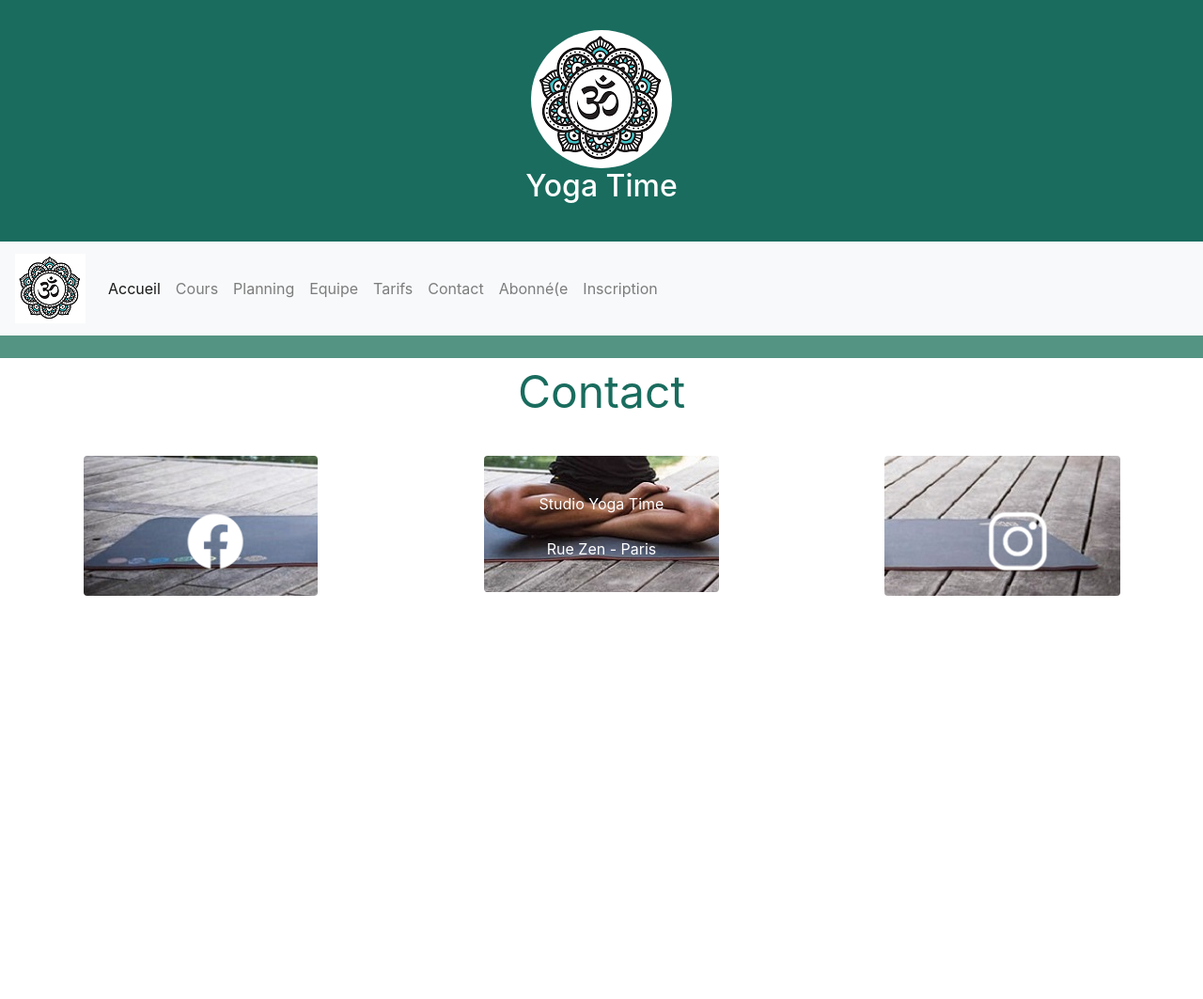
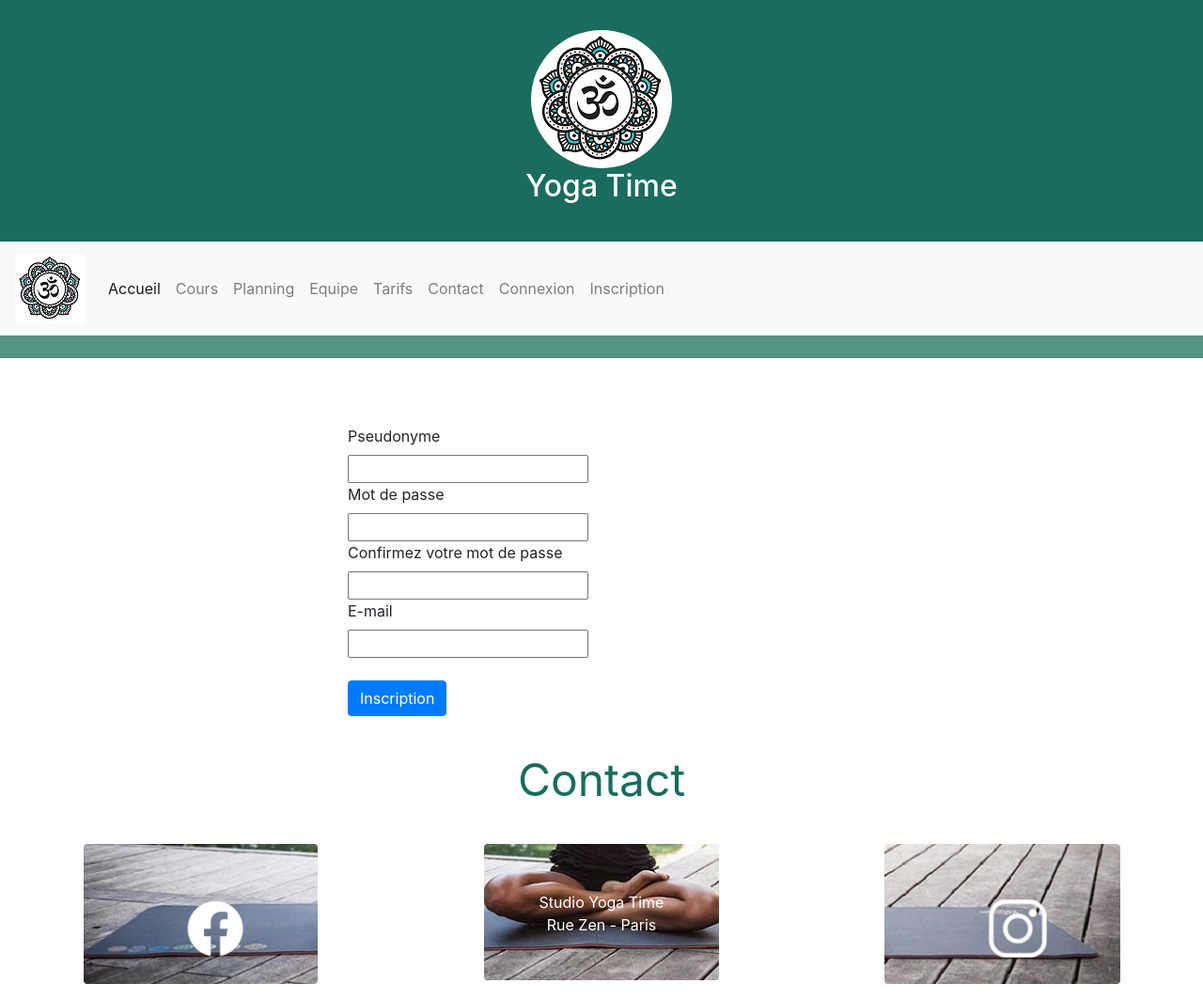
Before and after one commit to Evabas/projetYogaTime, a PHP site: page /index.php?p=registration in a window 1280 px wide. Shown: the whole page at 94% size. Before the commit the page ends 634 px from the top, so only its background shows below. Run offline with PHP 8.4, Linux system fonts and the light colour scheme.

Commit message:
Add files via upload

```diff
--- a/templates/base.html.twig
+++ b/templates/base.html.twig
@@ -1,7 +1,3 @@
-<?php
-session_start();
-?>
-
 <!DOCTYPE html>
 <html lang="fr">
 <head>
@@ -21,7 +17,6 @@ session_start();
           <h2>Yoga Time</h2>
     </div>
         <div class="barreNav"></div>
-        </div>
   <nav class="navbar navbar-expand-md navbar-light bg-light">
     <a class="navbar-brand" href="index.php?p=home"><img src="./public/images/logo2.png" alt="petit logo"></a>
     <button class="navbar-toggler" type="button" data-toggle="collapse" data-target="#navbarSupportedContent" aria-controls="navbarSupportedContent" aria-expanded="false" aria-label="Toggle navigation">
@@ -50,7 +45,7 @@ session_start();
           <a class="nav-link" href="index.php?p=contact">Contact</a>
         </li>
         <li class="nav-item">
-          <a class="nav-link" href="index.php?p=subscriber">Abonné(e</a>
+          <a class="nav-link" href="index.php?p=connection">Connexion</a>
         </li>
         <li class="nav-item">
           <a class="nav-link" href="index.php?p=registration">Inscription</a>
@@ -66,8 +61,8 @@ session_start();
      <p class="title2 text-center">Contact</p>
         <div class="container-fluid">
           <div class="row text-center">
+
                 <div class="col-md-4 col-sm-12">
-
                   <img src="./public/images/tapis1.jpg" alt="portion de tapis" class="rounded mx-3 my-3">
                     <div class="contact">
                       <a href="#"><img src="./public/images/f_logo_RGB-White_58.png" alt="logo facebook" class="adresse rounded mx-3 my-3" width="63 px"></a>
@@ -75,32 +70,23 @@ session_start();
                 </div>
 
                 <div class="col-md-4 col-sm-12">
-                     <div>
                   <img src="./public/images/tapis2.jpg"  alt="portion de tapis" class="rounded mx-3 my-3">
                   <div class="adresse">
-                            Studio Yoga Time <br></br> Rue Zen - Paris
-                        </div>
+                    Studio Yoga Time <br/> Rue Zen - Paris
                   </div>
                 </div>
 
                 <div class="col-md-4 col-sm-12">
-
                   <img src="./public/images/tapis3.jpg" alt="portion de tapis" class="rounded mx-3 my-3">
-
                   <a href="#"><img src="./public/images/instagram-logo-white.png" alt="logo instagram" class=" adresse rounded mx-3 my-3" width="63 px"></a>
                 </div>
           </div>
         </div>
-
-            </div>
-        </div>
-
   </div>
 
     <script src="https://code.jquery.com/jquery-3.5.1.slim.min.js" integrity="sha384-DfXdz2htPH0lsSSs5nCTpuj/zy4C+OGpamoFVy38MVBnE+IbbVYUew+OrCXaRkfj" crossorigin="anonymous"></script>
     <script src="https://cdn.jsdelivr.net/npm/popper.js@1.16.1/dist/umd/popper.min.js" integrity="sha384-9/reFTGAW83EW2RDu2S0VKaIzap3H66lZH81PoYlFhbGU+6BZp6G7niu735Sk7lN" crossorigin="anonymous"></script>
     <script src="https://cdn.jsdelivr.net/npm/bootstrap@4.5.3/dist/js/bootstrap.min.js" integrity="sha384-w1Q4orYjBQndcko6MimVbzY0tgp4pWB4lZ7lr30WKz0vr/aWKhXdBNmNb5D92v7s" crossorigin="anonymous"></script>
-    </script>
 
 </body>
 
--- a/templates/registration.twig
+++ b/templates/registration.twig
@@ -3,5 +3,27 @@
 {% block title %}Inscription{% endblock %}
 
 {% block body %}
+<section>
+        <div class="container">
+            <div class="row">
+                <div class="col-md-6 offset-md-3"><br>
+                    <h2>Inscription</h2>
+                    <form action="./index.php?action=newMember" method="post">
 
+                        <label for="pseudo">Pseudonyme</label><br>
+                        <input type="text" name="pseudo" id="pseudo"><br>
+                        <label for="mdp">Mot de passe</label><br>
+                        <input type="password" name="pwd" id="mdp"><br>
+                        <label for="mdp2">Confirmez votre mot de passe</label><br>
+                        <input type="password" name="pwd2" id="mdp2"><br>
+                        <label for="mail">E-mail</label><br>
+                        <input type="email" name="mail" id="mail"><br><br>
+                        <button type="submit" name="form_inscription" class="btn btn-primary mb-2">Inscription</button>
+
+                    </form> <br>
+
+                </div>
+            </div>
+        </div>
+</section>
 {% endblock %}
```
Also changed, not shown: templates/connection.twig (added, +27 -0 lines), templates/responsivePlayer.twig (added, +14 -0 lines). Lines whose indentation alone changed are shown as unchanged.
